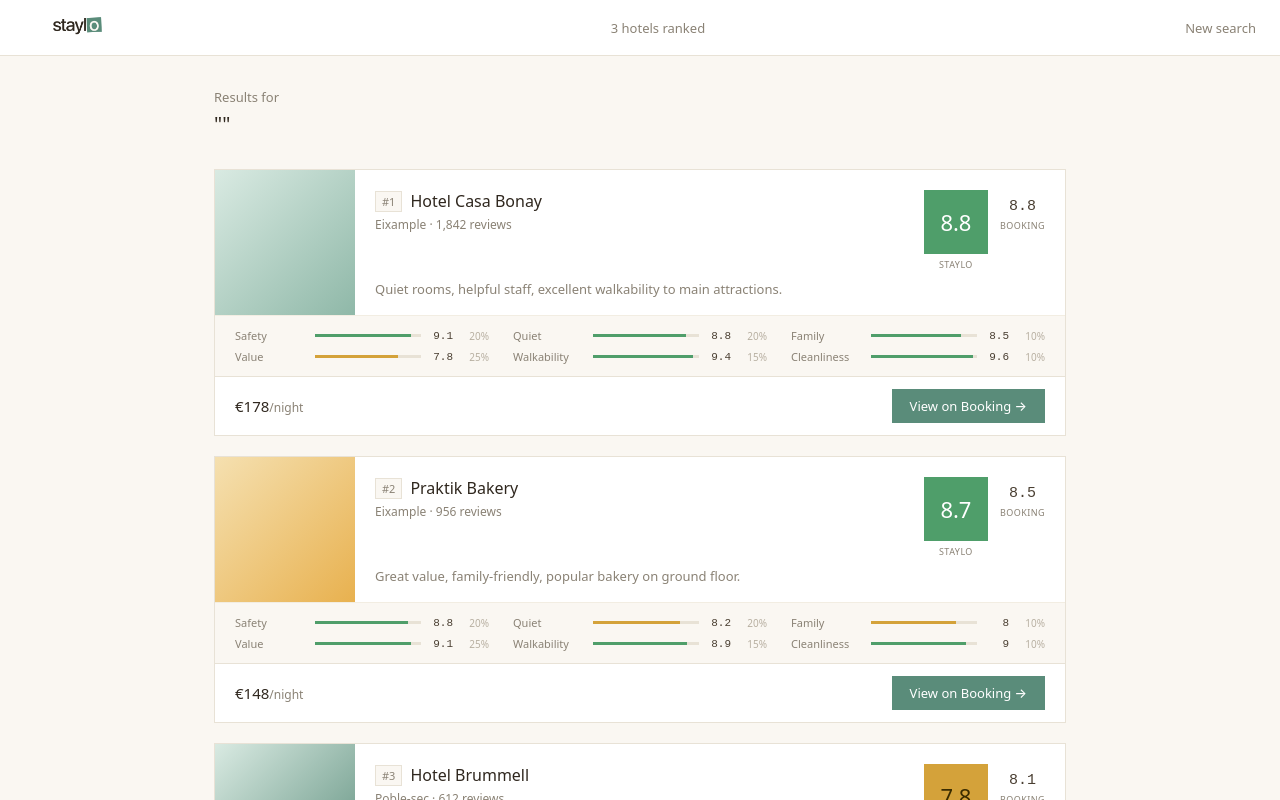
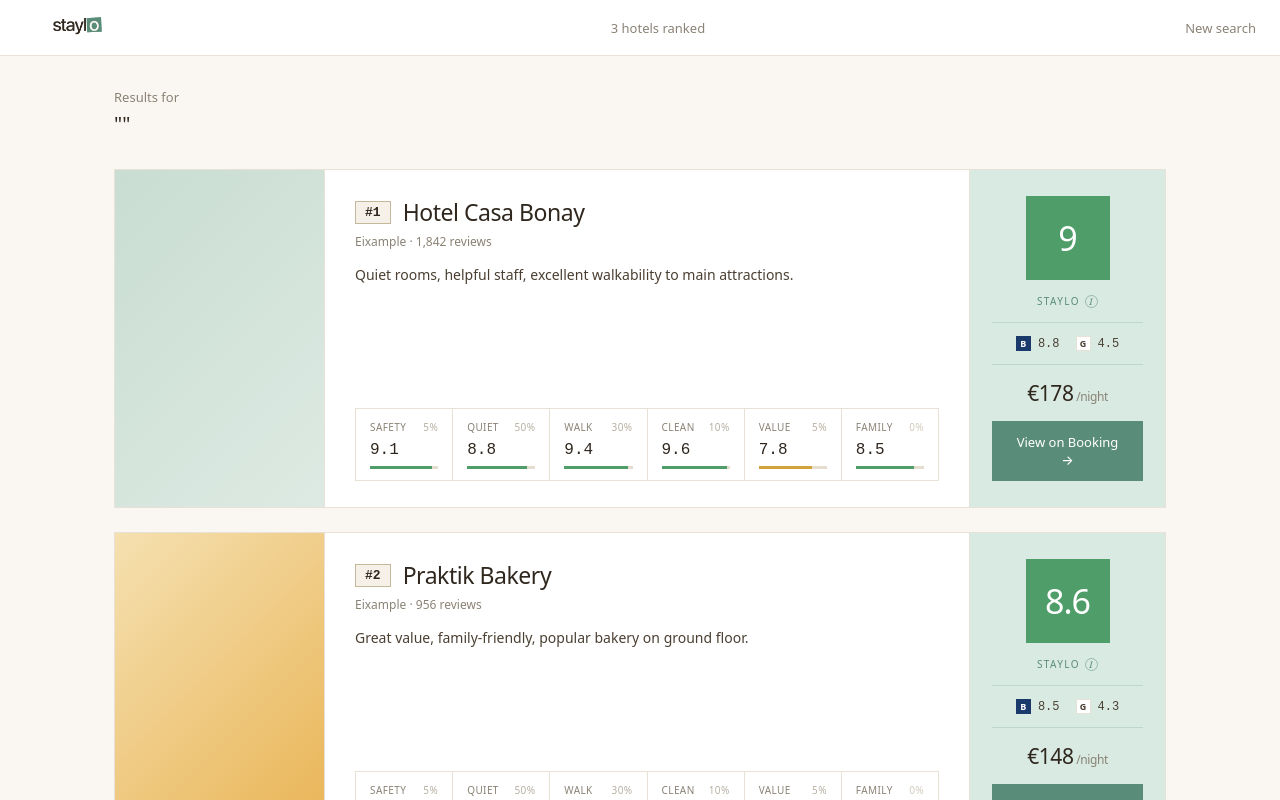
Before and after one commit to hazalkalmis/staylo, a Next.js app: page /results in a window 1280 px wide. Shown: the top 800 px of the page. Built offline with nearby package versions, Linux system fonts and the light colour scheme.

Commit message:
feat: results page final design

```diff
--- a/src/app/results/page.tsx
+++ b/src/app/results/page.tsx
@@ -1,27 +1,40 @@
 'use client'
 import { useSearchParams } from 'next/navigation'
-import { Suspense } from 'react'
+import { Suspense, useState } from 'react'
 
 const HOTELS = [
-  { id: '1', name: 'Hotel Casa Bonay', area: 'Eixample', price: 178, bScore: 8.8, reviews: 1842, scores: { safety: 9.1, quiet: 8.8, family: 8.5, value: 7.8, walkability: 9.4, cleanliness: 9.6 }, summary: 'Quiet rooms, helpful staff, excellent walkability to main attractions.' },
-  { id: '2', name: 'Praktik Bakery', area: 'Eixample', price: 148, bScore: 8.5, reviews: 956, scores: { safety: 8.8, quiet: 8.2, family: 8.0, value: 9.1, walkability: 8.9, cleanliness: 9.0 }, summary: 'Great value, family-friendly, popular bakery on ground floor.' },
-  { id: '3', name: 'Hotel Brummell', area: 'Poble-sec', price: 164, bScore: 8.1, reviews: 612, scores: { safety: 7.5, quiet: 8.0, family: 6.5, value: 8.2, walkability: 7.8, cleanliness: 8.5 }, summary: 'Stylish boutique hotel, slightly further from main attractions.' },
+  { id: '1', name: 'Hotel Casa Bonay', area: 'Eixample', price: 178, bScore: 8.8, gScore: 4.5, reviews: 1842, scores: { safety: 9.1, quiet: 8.8, walk: 9.4, clean: 9.6, value: 7.8, family: 8.5 }, summary: 'Quiet rooms, helpful staff, excellent walkability to main attractions.' },
+  { id: '2', name: 'Praktik Bakery', area: 'Eixample', price: 148, bScore: 8.5, gScore: 4.3, reviews: 956, scores: { safety: 8.8, quiet: 8.2, walk: 8.9, clean: 9.0, value: 9.1, family: 8.0 }, summary: 'Great value, family-friendly, popular bakery on ground floor.' },
+  { id: '3', name: 'Hotel Brummell', area: 'Poble-sec', price: 164, bScore: 8.1, gScore: 4.1, reviews: 612, scores: { safety: 7.5, quiet: 8.0, walk: 7.8, clean: 8.5, value: 8.2, family: 6.5 }, summary: 'Stylish boutique hotel, slightly further from main attractions.' },
 ]
 
-const BG = ['linear-gradient(135deg,#D9EAE2,#8FB8A8)', 'linear-gradient(135deg,#F5E0B0,#E8B14F)', 'linear-gradient(135deg,#D9EAE2,#5A8C7A)']
+const LABELS: Record<string, string> = { safety: 'Safety', quiet: 'Quiet', walk: 'Walk', clean: 'Clean', value: 'Value', family: 'Family' }
+const BG = ['linear-gradient(135deg,#C9DDD2,#DDEAE3)', 'linear-gradient(135deg,#F5E0B0,#E8B14F)', 'linear-gradient(135deg,#D9EAE2,#5A8C7A)']
 
-function Badge({ s, tier, lg }: { s: number; tier: string; lg?: boolean }) {
-  const bg = tier === 'good' ? '#4F9E6A' : tier === 'warn' ? '#D4A23A' : '#C5604E'
-  const c = tier === 'warn' ? '#3A2C00' : '#fff'
-  const d = lg ? 64 : 52
-  return <div style={{ width: d, height: d, background: bg, color: c, display: 'flex', alignItems: 'center', justifyContent: 'center', fontSize: lg ? 22 : 18, fontWeight: 500, flexShrink: 0 }}>{s}</div>
+function Tooltip() {
+  const [show, setShow] = useState(false)
+  return (
+    <span style={{ position: 'relative', display: 'inline-flex', alignItems: 'center' }}>
+      <span
+        onMouseEnter={() => setShow(true)}
+        onMouseLeave={() => setShow(false)}
+        style={{ width: 13, height: 13, border: '1px solid rgba(90,140,122,0.5)', borderRadius: '50%', color: '#5A8C7A', fontSize: 9, display: 'inline-flex', alignItems: 'center', justifyContent: 'center', cursor: 'help', fontStyle: 'italic', fontFamily: 'Georgia, serif' }}
+      >i</span>
+      {show && (
+        <span style={{ position: 'absolute', bottom: 'calc(100% + 8px)', left: '50%', transform: 'translateX(-50%)', background: '#2F271E', color: '#FAF7F2', fontSize: 11, padding: '9px 11px', width: 210, textAlign: 'left', zIndex: 20, lineHeight: 1.45, pointerEvents: 'none' }}>
+          Staylo score — computed from Google + Booking reviews, weighted by the priorities you chose.
+          <span style={{ position: 'absolute', top: '100%', left: '50%', transform: 'translateX(-50%)', border: '5px solid transparent', borderTopColor: '#2F271E', display: 'block', width: 0, height: 0 }} />
+        </span>
+      )}
+    </span>
+  )
 }
 
 function Page() {
   const sp = useSearchParams()
   const q = sp.get('q') || ''
   const raw = sp.get('data')
-  let w: Record<string, number> = { safety: 20, quiet: 20, family: 10, value: 25, walkability: 15, cleanliness: 10 }
+  let w: Record<string, number> = { safety: 5, quiet: 50, walk: 30, clean: 10, value: 5, family: 0 }
   try { if (raw) { const f = JSON.parse(decodeURIComponent(raw)); if (f.weights) w = f.weights } } catch (e) { w = w }
 
   const scored = HOTELS.map(h => {
@@ -31,6 +44,10 @@
     return { ...h, ws, tier }
   }).sort((a, b) => b.ws - a.ws)
 
+  const badgeBg = (tier: string) => tier === 'good' ? '#4F9E6A' : tier === 'warn' ? '#D4A23A' : '#C5604E'
+  const badgeColor = (tier: string) => tier === 'warn' ? '#3A2C00' : '#fff'
+  const barColor = (v: number) => v >= 8.5 ? '#4F9E6A' : v >= 7 ? '#D4A23A' : '#C5604E'
+
   return (
     <main style={{ minHeight: '100vh', background: '#FAF7F2' }}>
       <nav style={{ borderBottom: '1px solid #E8E2D6', padding: '0 24px', height: 56, display: 'flex', alignItems: 'center', justifyContent: 'space-between', background: '#fff', position: 'sticky', top: 0, zIndex: 10 }}>
@@ -38,58 +55,78 @@
         <span style={{ fontSize: 13, color: '#8A8275' }}>{scored.length} hotels ranked</span>
         <a href="/search" style={{ fontSize: 13, color: '#8A8275', textDecoration: 'none' }}>New search</a>
       </nav>
-      <div style={{ maxWidth: 900, margin: '0 auto', padding: '32px 24px' }}>
+
+      <div style={{ maxWidth: 1100, margin: '0 auto', padding: '32px 24px' }}>
         <p style={{ fontSize: 13, color: '#8A8275', marginBottom: 4 }}>Results for</p>
         <p style={{ fontSize: 20, fontWeight: 500, color: '#2F271E', marginBottom: 32 }}>"{q}"</p>
-        <div style={{ display: 'flex', flexDirection: 'column', gap: 20 }}>
+
+        <div style={{ display: 'flex', flexDirection: 'column', gap: 24 }}>
           {scored.map((h, i) => (
-            <div key={h.id} style={{ background: '#fff', border: '1px solid #E8E2D6', overflow: 'hidden' }}>
-              <div style={{ display: 'flex' }}>
-                <div style={{ width: 140, minHeight: 120, flexShrink: 0, background: BG[i % BG.length] }} />
-                <div style={{ flex: 1, padding: '20px 20px 16px' }}>
-                  <div style={{ display: 'flex', justifyContent: 'space-between', alignItems: 'flex-start', marginBottom: 8 }}>
-                    <div>
-                      <div style={{ display: 'flex', alignItems: 'center', gap: 8, marginBottom: 4 }}>
-                        <span style={{ fontSize: 11, color: '#8A8275', background: '#FAF7F2', padding: '2px 6px', border: '1px solid #E8E2D6' }}>#{i + 1}</span>
-                        <h3 style={{ fontSize: 16, fontWeight: 500, color: '#2F271E', margin: 0 }}>{h.name}</h3>
+            <div key={h.id} style={{ background: '#fff', border: '1px solid #E8E2D6', display: 'grid', gridTemplateColumns: '210px 1fr 196px', overflow: 'hidden' }}>
+
+              {/* THUMB */}
+              <div style={{ background: BG[i % BG.length], borderRight: '1px solid #E8E2D6', minHeight: 220 }} />
+
+              {/* BODY */}
+              <div style={{ padding: '26px 30px', display: 'flex', flexDirection: 'column' }}>
+                <div style={{ display: 'flex', alignItems: 'center', gap: 12, marginBottom: 5 }}>
+                  <span style={{ fontSize: 13, color: '#2F271E', border: '1px solid #C5B89A', padding: '3px 9px', fontFamily: 'monospace', fontWeight: 600, background: '#F5F0E8'}}>#{i + 1}</span>
+                  <span style={{ fontSize: 23, fontWeight: 500, letterSpacing: '-0.02em', color: '#2F271E' }}>{h.name}</span>
+                </div>
+                <div style={{ fontSize: 12, color: '#8A8275', marginBottom: 14 }}>{h.area} · {h.reviews.toLocaleString()} reviews</div>
+                <div style={{ fontSize: 14, color: '#4A3F32', lineHeight: 1.6, maxWidth: 480 }}>{h.summary}</div>
+
+                {/* RIBBON */}
+                <div style={{ marginTop: 'auto', paddingTop: 20 }}>
+                  <div style={{ display: 'flex', border: '1px solid #E8E2D6' }}>
+                    {Object.entries(h.scores).map(([key, val], ri) => (
+                      <div key={key} style={{ flex: 1, padding: '11px 14px', borderRight: ri < 5 ? '1px solid #E8E2D6' : 'none', display: 'flex', flexDirection: 'column', gap: 7 }}>
+                        <div style={{ fontSize: 10, letterSpacing: '0.04em', textTransform: 'uppercase', color: '#8A8275', display: 'flex', justifyContent: 'space-between' }}>
+                          <span>{LABELS[key]}</span>
+                          <span style={{ color: (w[key] || 0) === 0 ? '#D2CBBC' : '#B8B0A2' }}>{w[key] || 0}%</span>
+                        </div>
+                        <div style={{ fontSize: 16, fontWeight: 500, fontFamily: 'monospace', color: val >= 7 ? '#2F271E' : '#D4A23A' }}>{val}</div>
+                        <div style={{ height: 3, background: '#E5DECF', position: 'relative' }}>
+                          <div style={{ position: 'absolute', inset: '0 auto 0 0', background: barColor(val), width: `${val * 10}%` }} />
+                        </div>
                       </div>
-                      <p style={{ fontSize: 12, color: '#8A8275', margin: 0 }}>{h.area} · {h.reviews.toLocaleString()} reviews</p>
-                    </div>
-                    <div style={{ display: 'flex', gap: 12, alignItems: 'flex-start' }}>
-                      <div style={{ textAlign: 'center' }}>
-                        <Badge s={h.ws} tier={h.tier} lg />
-                        <p style={{ fontSize: 9, color: '#8A8275', margin: '4px 0 0', textTransform: 'uppercase', letterSpacing: '0.05em' }}>Staylo</p>
-                      </div>
-                      <div style={{ textAlign: 'center', paddingTop: 8 }}>
-                        <div style={{ fontSize: 15, fontWeight: 500, color: '#4A3F32', fontFamily: 'monospace' }}>{h.bScore}</div>
-                        <p style={{ fontSize: 9, color: '#8A8275', margin: '4px 0 0', textTransform: 'uppercase', letterSpacing: '0.05em' }}>Booking</p>
-                      </div>
-                    </div>
+                    ))}
                   </div>
-                  <p style={{ fontSize: 13, color: '#8A8275', lineHeight: 1.55, margin: 0 }}>{h.summary}</p>
                 </div>
               </div>
-              <div style={{ padding: '12px 20px', borderTop: '1px solid #F2EDE2', background: '#FAF7F2' }}>
-                <div style={{ display: 'grid', gridTemplateColumns: 'repeat(3,1fr)', gap: '6px 24px' }}>
-                  {Object.entries(h.scores).map(([key, val]) => (
-                    <div key={key} style={{ display: 'flex', alignItems: 'center', gap: 8 }}>
-                      <span style={{ fontSize: 11, color: '#8A8275', width: 72, textTransform: 'capitalize', flexShrink: 0 }}>{key}</span>
-                      <div style={{ flex: 1, height: 3, background: '#E8E2D6', position: 'relative' }}>
-                        <div style={{ position: 'absolute', inset: '0 auto 0 0', background: val >= 8.5 ? '#4F9E6A' : val >= 7 ? '#D4A23A' : '#C5604E', width: `${val * 10}%` }} />
-                      </div>
-                      <span style={{ fontSize: 11, color: '#4A3F32', width: 24, textAlign: 'right', fontFamily: 'monospace' }}>{val}</span>
-                      <span style={{ fontSize: 10, color: '#B8B0A2', width: 28, textAlign: 'right' }}>{w[key] || 0}%</span>
-                    </div>
-                  ))}
+
+              {/* RAIL */}
+              <div style={{ background: '#D9EAE2', borderLeft: '1px solid #E8E2D6', padding: '26px 22px', display: 'flex', flexDirection: 'column', alignItems: 'center', gap: 14 }}>
+                <div style={{ width: 84, height: 84, background: badgeBg(h.tier), color: badgeColor(h.tier), display: 'flex', alignItems: 'center', justifyContent: 'center', fontSize: 34, fontWeight: 500, letterSpacing: '-0.03em' }}>{h.ws}</div>
+
+                <div style={{ fontSize: 10, letterSpacing: '0.14em', textTransform: 'uppercase', color: '#5A8C7A', fontWeight: 500, display: 'flex', alignItems: 'center', gap: 5 }}>
+                  STAYLO <Tooltip />
                 </div>
-              </div>
-              <div style={{ padding: '12px 20px', display: 'flex', justifyContent: 'space-between', alignItems: 'center', borderTop: '1px solid #E8E2D6' }}>
-                <span style={{ fontSize: 15, fontWeight: 500, color: '#2F271E' }}>€{h.price}<span style={{ fontSize: 12, fontWeight: 400, color: '#8A8275' }}>/night</span></span>
-                <a href={`https://www.booking.com/search.html?ss=${encodeURIComponent(h.name)}`} target="_blank" rel="noopener noreferrer" style={{ background: '#5A8C7A', color: '#fff', padding: '8px 18px', fontSize: 13, fontWeight: 500, textDecoration: 'none' }}>View on Booking →</a>
+
+                <div style={{ display: 'flex', gap: 16, padding: '13px 0', borderTop: '1px solid rgba(90,140,122,0.22)', borderBottom: '1px solid rgba(90,140,122,0.22)', width: '100%', justifyContent: 'center' }}>
+                  <span style={{ display: 'inline-flex', alignItems: 'center', gap: 7 }}>
+                    <span style={{ width: 15, height: 15, background: '#1A3A6B', color: '#fff', fontSize: 9, fontWeight: 600, display: 'flex', alignItems: 'center', justifyContent: 'center' }}>B</span>
+                    <span style={{ fontSize: 12, color: '#4A3F32', fontFamily: 'monospace', fontWeight: 500 }}>{h.bScore}</span>
+                  </span>
+                  <span style={{ display: 'inline-flex', alignItems: 'center', gap: 7 }}>
+                    <span style={{ width: 15, height: 15, background: '#fff', border: '1px solid #E8E2D6', color: '#4A3F32', fontSize: 9, fontWeight: 700, display: 'flex', alignItems: 'center', justifyContent: 'center' }}>G</span>
+                    <span style={{ fontSize: 12, color: '#4A3F32', fontFamily: 'monospace', fontWeight: 500 }}>{h.gScore}</span>
+                  </span>
+                </div>
+
+                <div style={{ fontSize: 21, fontWeight: 500, color: '#2F271E', letterSpacing: '-0.02em', textAlign: 'center' }}>
+                  €{h.price}<span style={{ fontSize: 12, color: '#8A8275', fontWeight: 400 }}> /night</span>
+                </div>
+
+                <a href={`https://www.booking.com/search.html?ss=${encodeURIComponent(h.name)}`} target="_blank" rel="noopener noreferrer"
+                  style={{ background: '#5A8C7A', color: '#fff', padding: '12px 18px', fontSize: 13, fontWeight: 500, textDecoration: 'none', width: '100%', textAlign: 'center', display: 'block' }}>
+                  View on Booking →
+                </a>
               </div>
             </div>
           ))}
         </div>
+
         <p style={{ fontSize: 11, color: '#B8B0A2', textAlign: 'center', marginTop: 32 }}>Demo data · Real hotel data coming soon</p>
       </div>
     </main>
```
